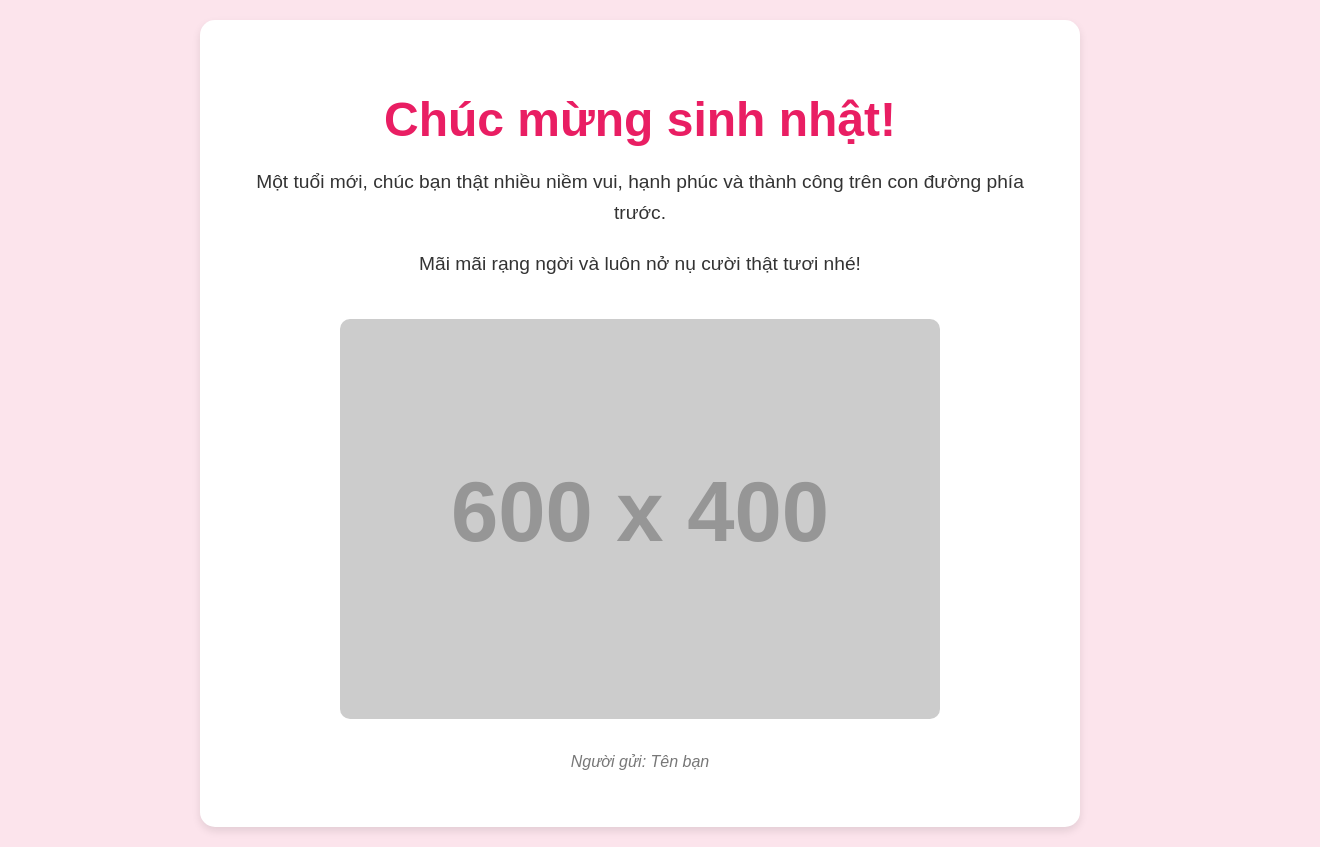
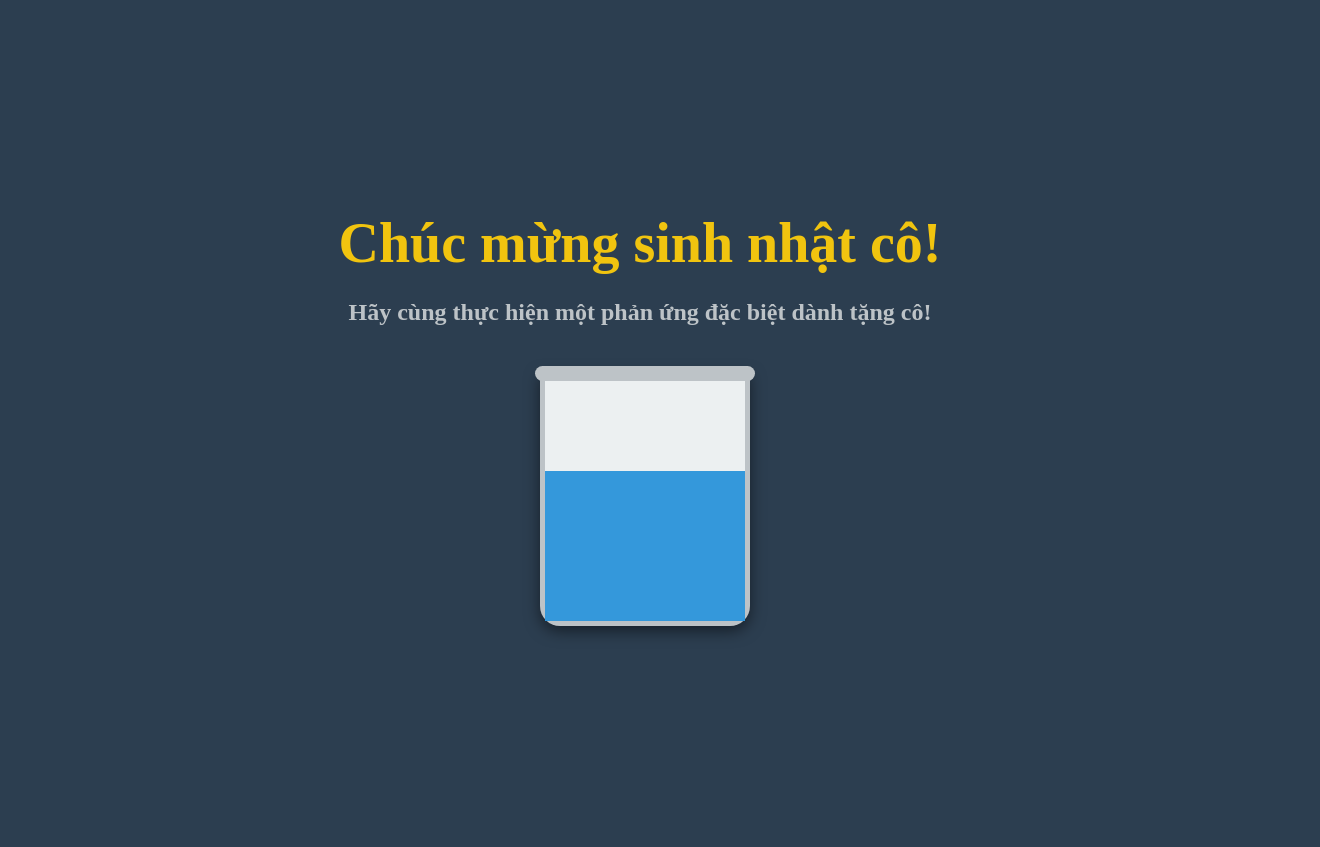
Before and after one commit to ngoc-it/HappyBirthday, a plain HTML site: page index.html in a window 1280 px wide. Shown: the whole page, 1320 px wide, since content can reach past the window. Drawn offline with Linux system fonts and the light colour scheme; placeholder pictures from the web are drawn by us.

Commit message:
Thêm trang web chúc mừng sinh nhật

```diff
--- a/index.html
+++ b/index.html
@@ -3,26 +3,29 @@
 <head>
     <meta charset="UTF-8">
     <meta name="viewport" content="width=device-width, initial-scale=1.0">
-    <title>Chúc mừng sinh nhật!</title>
+    <title>Chúc mừng sinh nhật cô giáo!</title>
     <link rel="stylesheet" href="style.css">
 </head>
 <body>
-    <div class="container">
+
+    <div class="page page-1 active-page">
         <header>
-            <h1>Chúc mừng sinh nhật!</h1>
+            <h1>Chúc mừng sinh nhật cô!</h1>
+            <p id="instruction"></p>
         </header>
-        <main>
-            <div class="message">
-                <p>Một tuổi mới, chúc bạn thật nhiều niềm vui, hạnh phúc và thành công trên con đường phía trước.</p>
-                <p>Mãi mãi rạng ngời và luôn nở nụ cười thật tươi nhé!</p>
+        <div class="beaker-container">
             </div>
-            <div class="image-section">
-                <img src="https://via.placeholder.com/600x400" alt="Bánh sinh nhật">
-            </div>
-        </main>
-        <footer>
-            <p>Người gửi: Tên bạn</p>
-        </footer>
     </div>
+
+    <div class="confetti-container"></div>
+
+    <div class="page page-2">
+        <div class="message-box">
+            <p id="typed-text"></p>
+            <p class="signature">Học trò lớp Hóa</p>
+        </div>
+    </div>
+
+    <script src="script.js"></script>
 </body>
 </html>
--- /dev/null
+++ b/script.js
@@ -0,0 +1,77 @@
+document.addEventListener('DOMContentLoaded', () => {
+    const page1 = document.querySelector('.page-1');
+    const page2 = document.querySelector('.page-2');
+    const instruction = document.getElementById('instruction');
+    const typedTextElement = document.getElementById('typed-text');
+    const beakerContainer = document.querySelector('.beaker-container');
+    const confettiContainer = document.querySelector('.confetti-container');
+
+    beakerContainer.innerHTML = `
+        <div class="beaker">
+            <div class="liquid"></div>
+        </div>
+    `;
+
+    const beaker = document.querySelector('.beaker');
+
+    const message = `Kính gửi cô,
+
+Nhân ngày sinh nhật của cô, chúng em xin gửi những lời chúc tốt đẹp nhất.
+Chúc cô luôn dồi dào sức khỏe, tràn đầy niềm vui, và gặt hái được nhiều thành công hơn nữa trên con đường sự nghiệp trồng người.
+Cảm ơn cô vì tất cả những bài học, sự quan tâm và tình yêu thương mà cô đã dành cho chúng em. Cô là người lái đò thầm lặng đưa chúng em cập bến tri thức.
+
+Xin chúc cô một tuổi mới thật hạnh phúc và bình an!`;
+
+    // Hiệu ứng tuần tự
+    setTimeout(() => {
+        instruction.textContent = "Hãy cùng thực hiện một phản ứng đặc biệt dành tặng cô!";
+        setTimeout(() => {
+            // Nổ bình
+            beaker.classList.add('explode');
+
+            // Bắn pháo giấy ngay sau khi bình nổ
+            createConfetti();
+
+            setTimeout(() => {
+                beakerContainer.style.display = 'none';
+
+                // Cập nhật lại dòng chữ hướng dẫn
+                instruction.textContent = "Chúc mừng sinh nhật cô! Chúc cô một tuổi mới hạnh phúc và thành công!";
+
+                setTimeout(() => {
+                    // Chuyển sang trang lời chúc
+                    page1.classList.remove('active-page');
+                    page2.classList.add('active-page');
+                    typeMessage(message);
+                }, 1000); // Đợi 1 giây để chuyển trang
+            }, 800); // Đợi 0.8 giây sau khi bình nổ
+        }, 5000); // Đợi 5 giây để bắt đầu phản ứng
+    }, 2000); // Hiển thị dòng chữ sau 2 giây
+
+    // Hàm tạo hiệu ứng gõ chữ
+    function typeMessage(text) {
+        let i = 0;
+        typedTextElement.textContent = '';
+        const typingInterval = setInterval(() => {
+            if (i < text.length) {
+                typedTextElement.textContent += text.charAt(i);
+                i++;
+            } else {
+                clearInterval(typingInterval);
+            }
+        }, 80);
+    }
+
+    // Hàm tạo hiệu ứng pháo giấy
+    function createConfetti() {
+        const colors = ['#f39c12', '#e91e63', '#3498db', '#f1c40f', '#2ecc71'];
+        for (let i = 0; i < 100; i++) {
+            const confetti = document.createElement('div');
+            confetti.classList.add('confetti');
+            confetti.style.left = `${Math.random() * 100}vw`;
+            confetti.style.backgroundColor = colors[Math.floor(Math.random() * colors.length)];
+            confetti.style.animationDelay = `${Math.random() * 0.5}s`;
+            confettiContainer.appendChild(confetti);
+        }
+    }
+});
--- a/style.css
+++ b/style.css
@@ -1,68 +1,182 @@
-/* Thiết lập font chữ và màu sắc chung */
+/* Thiết lập chung */
 body {
-    font-family: Arial, sans-serif;
+    font-family: 'Times New Roman', Times, serif;
     margin: 0;
-    padding: 20px;
-    background-color: #fce4ec; /* Màu hồng nhạt */
-    color: #333;
+    padding: 0;
+    background-color: #2c3e50;
+    color: #ecf0f1;
     display: flex;
     justify-content: center;
     align-items: center;
     min-height: 100vh;
+    overflow: hidden;
+}
+.page {
+    width: 100%;
+    height: 100vh;
+    display: none;
+    flex-direction: column;
+    justify-content: center;
+    align-items: center;
+    text-align: center;
+    opacity: 0;
+    transition: opacity 1.5s ease-in-out;
+    position: absolute;
+    top: 0;
+    left: 0;
+}
+.active-page {
+    display: flex;
+    opacity: 1;
+}
+.page-1 {
+    background-color: #2c3e50;
+}
+header h1 {
+    font-size: 3.5em;
+    color: #f1c40f;
+    animation: slideInFromTop 1.5s ease-out;
+    margin-bottom: 20px;
+}
+#instruction {
+    font-size: 1.5em;
+    font-weight: bold;
+    color: #bdc3c7;
+    animation: fadeIn 3s ease-in;
+    margin-bottom: 50px;
 }
 
-/* Container chính của trang */
-.container {
+/* Bình thí nghiệm */
+.beaker-container {
+    position: relative;
+    width: 200px;
+    height: 250px;
+    animation: slideUp 2s ease-out;
+}
+.beaker {
+    position: absolute;
+    bottom: 0;
+    width: 100%;
+    height: 100%;
+    background: #ecf0f1;
+    border: 5px solid #bdc3c7;
+    border-top: none;
+    border-bottom-left-radius: 20px;
+    border-bottom-right-radius: 20px;
+    box-shadow: 0 5px 15px rgba(0, 0, 0, 0.5);
+    transition: opacity 0.5s ease-out;
+}
+.beaker::before {
+    content: '';
+    position: absolute;
+    top: -5px;
+    left: -10px;
+    right: -10px;
+    height: 15px;
+    background: #bdc3c7;
+    border-radius: 10px;
+}
+.liquid {
+    position: absolute;
+    bottom: 0;
+    left: 0;
+    width: 100%;
+    height: 150px;
+    background: #3498db;
+    transition: all 1s ease-in-out;
+}
+
+/* Hiệu ứng nổ */
+.beaker.explode {
+    animation: beaker-explode 0.8s forwards;
+}
+@keyframes beaker-explode {
+    0% { transform: scale(1); opacity: 1; }
+    50% { transform: scale(1.5); opacity: 0.5; }
+    100% { transform: scale(2); opacity: 0; }
+}
+
+/* Container pháo giấy */
+.confetti-container {
+    position: fixed;
+    top: 0;
+    left: 0;
+    width: 100%;
+    height: 100%;
+    pointer-events: none;
+    z-index: 5;
+}
+
+/* Hiệu ứng pháo giấy */
+.confetti {
+    position: absolute;
+    width: 10px;
+    height: 10px;
+    background-color: #f39c12;
+    border-radius: 50%;
+    transform: translate(-50%, -50%);
+    animation: confetti-fall 2s ease-out forwards;
+}
+@keyframes confetti-fall {
+    0% { transform: translateY(0); opacity: 1; }
+    100% { transform: translateY(100vh) rotate(360deg); opacity: 0.5; }
+}
+
+/* Trang 2: Lời chúc */
+.page-2 {
+    background-color: #34495e;
+    display: flex;
+    justify-content: center;
+    align-items: center;
+    padding: 20px;
+}
+.message-box {
     max-width: 800px;
-    width: 100%;
-    background-color: #fff;
+    width: 90%;
     padding: 40px;
     border-radius: 15px;
+    background-color: rgba(44, 62, 80, 0.8);
     box-shadow: 0 4px 8px rgba(0, 0, 0, 0.1);
-    text-align: center;
+    text-align: left;
 }
-
-/* Tiêu đề chính */
-header h1 {
-    font-size: 3em;
-    color: #e91e63; /* Màu hồng đậm */
-    margin-bottom: 20px;
+#typed-text {
+    font-family: 'Courier New', Courier, monospace;
+    font-size: 1.5em;
+    line-height: 1.8;
+    white-space: pre-wrap;
+    overflow: hidden;
+    color: #e67e22;
+    border-right: .15em solid #e67e22;
 }
-
-/* Nội dung tin nhắn */
-.message p {
-    font-size: 1.2em;
-    line-height: 1.6;
-    margin-bottom: 20px;
-}
-
-/* Phần hình ảnh */
-.image-section img {
-    max-width: 100%;
-    height: auto;
-    border-radius: 10px;
-    margin-top: 20px;
-}
-
-/* Phần chữ ký */
-footer p {
+.signature {
     margin-top: 30px;
     font-style: italic;
-    color: #777;
+    font-size: 1.2em;
+    color: #bdc3c7;
+    text-align: right;
+    animation: fadeIn 3s ease-in 4s forwards;
+    opacity: 0;
 }
-
-/* Responsive Design - Media Queries */
-/* Dành cho màn hình nhỏ hơn 600px (điện thoại) */
+/* Các hiệu ứng chuyển động khác */
+@keyframes slideUp {
+    from { transform: translateY(100%); opacity: 0; }
+    to { transform: translateY(0); opacity: 1; }
+}
+@keyframes pulse {
+    from { transform: scale(1); }
+    to { transform: scale(1.05); }
+}
+@keyframes flicker {
+    0%, 100% { clip-path: polygon(0 0, 100% 0, 100% 50%, 0 50%); }
+    25% { clip-path: polygon(0 0, 100% 0, 100% 45%, 0 45%); }
+    75% { clip-path: polygon(0 0, 100% 0, 100% 55%, 0 55%); }
+}
 @media (max-width: 600px) {
-    .container {
+    .message-box {
         padding: 20px;
+        max-width: 100%;
     }
-
-    header h1 {
-        font-size: 2em;
-    }
-
-    .message p {
+    #typed-text {
         font-size: 1em;
     }
 }
```
